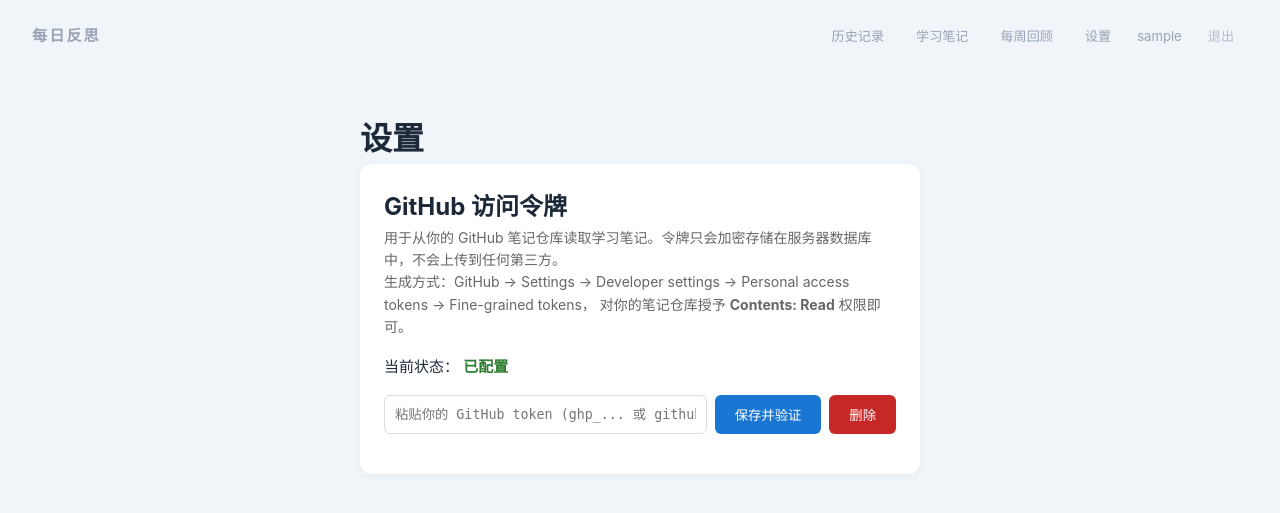
After one commit to hmumu230-ops/daily-reflection-agent, a Flask app: page /settings in a window 1280 px wide. The commit adds this page. Shown: the top 513 px of the page. Run offline with Flask 3, Linux system fonts and the light colour scheme; a user stored in the database is signed in; tables that the repository leaves empty hold one stand-in row (values such as "Sample post"); some libraries are stand-ins or nearby versions.

Commit message:
feat: add in-app GitHub token configuration
Allow users to configure their GitHub token via a web settings page
instead of relying on server environment variables. Token is stored
per-user in the database and used for reading notes from GitHub.

- Add user_settings table with github_token field
- Add save_user_token / get_user_token in models
- notes_service now accepts token parameter, prefers DB over env
- Add /settings page with token validation against GitHub API
- Remove debug token-status endpoint

Co-Authored-By: Claude Opus 4.6 <noreply@anthropic.com>

```diff
--- a/app.py
+++ b/app.py
@@ -9,7 +9,8 @@ from models import (
     save_reflection, get_reflection,
     create_review_session, add_review_message, get_review_session, complete_review_session,
     get_all_review_sessions,
-    save_note_summary, get_note_summary, get_note_summaries_by_range
+    save_note_summary, get_note_summary, get_note_summaries_by_range,
+    save_user_token, get_user_token
 )
 from config import SECRET_KEY
 
@@ -171,7 +172,8 @@ def api_weekly_summary():
         # 获取本周笔记
         today = date.today()
         week_start = (today - timedelta(days=today.weekday())).isoformat()
-        notes_by_date = fetch_notes_for_week(week_start, today.isoformat())
+        user_token = get_user_token(current_user.id)
+        notes_by_date = fetch_notes_for_week(week_start, today.isoformat(), token=user_token)
 
         summary = generate_weekly_summary(sessions_data, knowledge, hist, notes_by_date)
         return jsonify({'summary': summary})
@@ -380,7 +382,8 @@ def notes():
 def api_get_notes(day):
     """获取某天的笔记原文列表"""
     from notes_service import fetch_notes_for_date
-    notes_list = fetch_notes_for_date(day)
+    user_token = get_user_token(current_user.id)
+    notes_list = fetch_notes_for_date(day, token=user_token)
     summary = get_note_summary(current_user.id, day)
     return jsonify({
         'notes': notes_list,
@@ -393,7 +396,8 @@ def api_get_notes(day):
 def api_summarize_notes(day):
     """AI 提炼当天笔记"""
     from notes_service import fetch_notes_for_date
-    notes_list = fetch_notes_for_date(day)
+    user_token = get_user_token(current_user.id)
+    notes_list = fetch_notes_for_date(day, token=user_token)
     if not notes_list:
         return jsonify({'error': f'{day} 没有找到笔记文件'}), 404
     try:
@@ -405,32 +409,49 @@ def api_summarize_notes(day):
         return jsonify({'error': f'AI 服务出错: {str(e)}'}), 500
 
 
-@app.route('/api/debug/token-status')
+@app.route('/settings')
 @login_required
-def api_debug_token_status():
-    """临时诊断端点：检查 GITHUB_TOKEN 状态（不暴露值）"""
-    from config import GITHUB_TOKEN, GITHUB_REPO
+def settings_page():
+    existing = get_user_token(current_user.id)
+    has_token = bool(existing)
+    return render_template('settings.html', has_token=has_token)
+
+
+@app.route('/api/settings/token', methods=['POST'])
+@login_required
+def api_save_token():
+    data = request.get_json() or {}
+    token = (data.get('token') or '').strip()
+    if not token:
+        return jsonify({'error': 'token 不能为空'}), 400
+    try:
+        token.encode('ascii')
+    except UnicodeEncodeError:
+        return jsonify({'error': 'token 包含非 ASCII 字符'}), 400
+
+    # 验证 token 有效性
+    from config import GITHUB_REPO
     import requests as _req
-    token = GITHUB_TOKEN or ''
-    status = {
-        'token_length': len(token),
-        'token_stripped_length': len(token.strip()),
-        'token_is_ascii': token.isascii() if token else False,
-        'token_prefix': token[:4] if token else '',
-        'repo': GITHUB_REPO,
-    }
-    # 实际调用一次 GitHub API 看看结果
-    headers = {'Accept': 'application/vnd.github.v3+json'}
-    if token.strip():
-        headers['Authorization'] = f'token {token.strip()}'
     try:
-        r = _req.get(f'https://api.github.com/repos/{GITHUB_REPO}/contents/notes', headers=headers, timeout=10)
-        status['github_api_status'] = r.status_code
-        status['github_api_body'] = r.text[:300]
-        status['rate_limit_remaining'] = r.headers.get('x-ratelimit-remaining')
+        r = _req.get(
+            f'https://api.github.com/repos/{GITHUB_REPO}/contents/notes',
+            headers={'Accept': 'application/vnd.github.v3+json', 'Authorization': f'token {token}'},
+            timeout=10
+        )
+        if r.status_code not in (200, 404):
+            return jsonify({'error': f'token 验证失败：GitHub 返回 {r.status_code}'}), 400
     except Exception as e:
-        status['github_api_error'] = str(e)
-    return jsonify(status)
+        return jsonify({'error': f'网络错误：{str(e)}'}), 500
+
+    save_user_token(current_user.id, token)
+    return jsonify({'ok': True})
+
+
+@app.route('/api/settings/token', methods=['DELETE'])
+@login_required
+def api_delete_token():
+    save_user_token(current_user.id, '')
+    return jsonify({'ok': True})
 
 
 @app.route('/api/notes/dates', methods=['GET'])
--- a/models.py
+++ b/models.py
@@ -121,6 +121,13 @@ def init_db():
                 UNIQUE(user_id, date)
             )
         ''')
+        cur.execute('''
+            CREATE TABLE IF NOT EXISTS user_settings (
+                user_id INTEGER PRIMARY KEY REFERENCES users(id),
+                github_token TEXT,
+                updated_at TEXT NOT NULL
+            )
+        ''')
         cur.close()
         conn.commit()
     else:
@@ -174,6 +181,11 @@ def init_db():
                 summary TEXT NOT NULL,
                 created_at TEXT NOT NULL,
                 UNIQUE(user_id, date)
+            );
+            CREATE TABLE IF NOT EXISTS user_settings (
+                user_id INTEGER PRIMARY KEY,
+                github_token TEXT,
+                updated_at TEXT NOT NULL
             );
         ''')
     conn.close()
@@ -384,6 +396,30 @@ def get_note_summary(user_id, date):
     return row
 
 
+def save_user_token(user_id, github_token):
+    conn = get_db()
+    now = datetime.now().isoformat()
+    if USE_PG:
+        _execute(conn,
+            '''INSERT INTO user_settings (user_id, github_token, updated_at)
+               VALUES (?, ?, ?)
+               ON CONFLICT (user_id) DO UPDATE SET github_token=EXCLUDED.github_token, updated_at=EXCLUDED.updated_at''',
+            (user_id, github_token, now))
+    else:
+        _execute(conn,
+            'INSERT OR REPLACE INTO user_settings (user_id, github_token, updated_at) VALUES (?, ?, ?)',
+            (user_id, github_token, now))
+    conn.commit()
+    conn.close()
+
+
+def get_user_token(user_id):
+    conn = get_db()
+    row = _fetchone(conn, 'SELECT github_token FROM user_settings WHERE user_id = ?', (user_id,))
+    conn.close()
+    return row['github_token'] if row and row.get('github_token') else None
+
+
 def get_note_summaries_by_range(user_id, date_from, date_to):
     conn = get_db()
     rows = _fetchall(conn,
--- a/templates/base.html
+++ b/templates/base.html
@@ -13,6 +13,7 @@
             <a href="/history" class="nav-link">历史记录</a>
             <a href="/notes" class="nav-link">学习笔记</a>
             <a href="/weekly" class="nav-link">每周回顾</a>
+            <a href="/settings" class="nav-link">设置</a>
             {% if current_user.is_authenticated %}
             <span class="nav-user">{{ current_user.username }}</span>
             <a href="/logout" class="nav-link nav-logout">退出</a>
--- /dev/null
+++ b/templates/settings.html
@@ -0,0 +1,97 @@
+{% extends "base.html" %}
+{% block content %}
+<div class="settings-page">
+    <h1>设置</h1>
+
+    <section class="settings-section">
+        <h2>GitHub 访问令牌</h2>
+        <p class="hint">
+            用于从你的 GitHub 笔记仓库读取学习笔记。令牌只会加密存储在服务器数据库中，不会上传到任何第三方。
+        </p>
+        <p class="hint">
+            生成方式：GitHub → Settings → Developer settings → Personal access tokens → Fine-grained tokens，
+            对你的笔记仓库授予 <b>Contents: Read</b> 权限即可。
+        </p>
+
+        <div class="token-status">
+            当前状态：
+            {% if has_token %}
+                <span class="status-ok">已配置</span>
+            {% else %}
+                <span class="status-empty">未配置</span>
+            {% endif %}
+        </div>
+
+        <div class="token-form">
+            <input type="password" id="token-input" placeholder="粘贴你的 GitHub token (ghp_... 或 github_pat_...)" autocomplete="off">
+            <button id="save-token-btn" class="primary-btn">保存并验证</button>
+            {% if has_token %}
+            <button id="delete-token-btn" class="danger-btn">删除</button>
+            {% endif %}
+        </div>
+
+        <div id="token-msg" class="token-msg"></div>
+    </section>
+</div>
+
+<script>
+document.getElementById('save-token-btn').addEventListener('click', async () => {
+    const input = document.getElementById('token-input');
+    const msg = document.getElementById('token-msg');
+    const token = input.value.trim();
+    if (!token) {
+        msg.textContent = '请先填写 token';
+        msg.className = 'token-msg error';
+        return;
+    }
+    msg.textContent = '正在验证...';
+    msg.className = 'token-msg';
+    try {
+        const r = await fetch('/api/settings/token', {
+            method: 'POST',
+            headers: {'Content-Type': 'application/json'},
+            body: JSON.stringify({token})
+        });
+        const data = await r.json();
+        if (r.ok) {
+            msg.textContent = '保存成功！';
+            msg.className = 'token-msg ok';
+            input.value = '';
+            setTimeout(() => location.reload(), 800);
+        } else {
+            msg.textContent = data.error || '保存失败';
+            msg.className = 'token-msg error';
+        }
+    } catch (e) {
+        msg.textContent = '网络错误：' + e.message;
+        msg.className = 'token-msg error';
+    }
+});
+
+const delBtn = document.getElementById('delete-token-btn');
+if (delBtn) {
+    delBtn.addEventListener('click', async () => {
+        if (!confirm('确定删除已保存的 token？')) return;
+        const r = await fetch('/api/settings/token', {method: 'DELETE'});
+        if (r.ok) location.reload();
+    });
+}
+</script>
+
+<style>
+.settings-page { max-width: 720px; margin: 20px auto; }
+.settings-section { background: #fff; padding: 24px; border-radius: 12px; box-shadow: 0 2px 8px rgba(0,0,0,0.05); }
+.settings-section h2 { margin-top: 0; }
+.hint { color: #666; font-size: 14px; line-height: 1.6; }
+.token-status { margin: 16px 0; font-size: 15px; }
+.status-ok { color: #2e7d32; font-weight: bold; }
+.status-empty { color: #c62828; font-weight: bold; }
+.token-form { display: flex; gap: 8px; margin: 16px 0; flex-wrap: wrap; }
+.token-form input { flex: 1; min-width: 260px; padding: 10px; border: 1px solid #ddd; border-radius: 6px; font-family: monospace; }
+.primary-btn { background: #1976d2; color: #fff; border: none; padding: 10px 20px; border-radius: 6px; cursor: pointer; }
+.danger-btn { background: #c62828; color: #fff; border: none; padding: 10px 20px; border-radius: 6px; cursor: pointer; }
+.token-msg { margin-top: 12px; font-size: 14px; }
+.token-msg.ok { color: #2e7d32; }
+.token-msg.error { color: #c62828; }
+</style>
+{% endblock %}
```
Also changed, not shown: notes_service.py (+11 -9 lines), .claude/settings.local.json, 2 other files.
